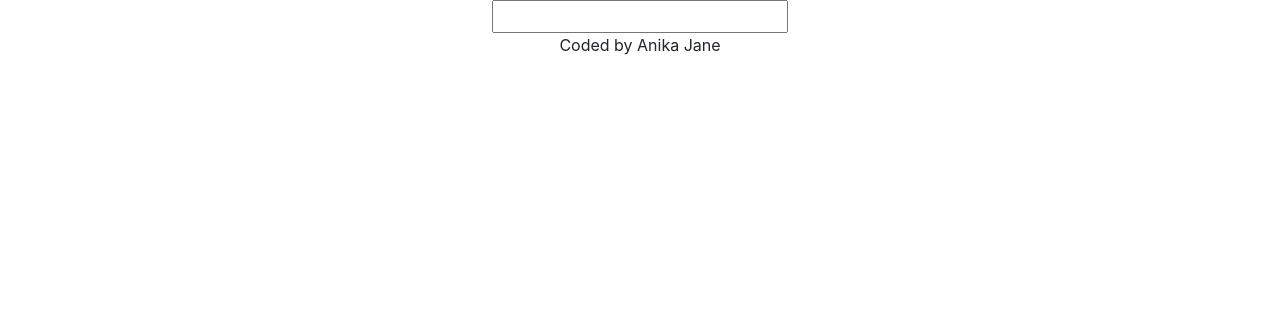
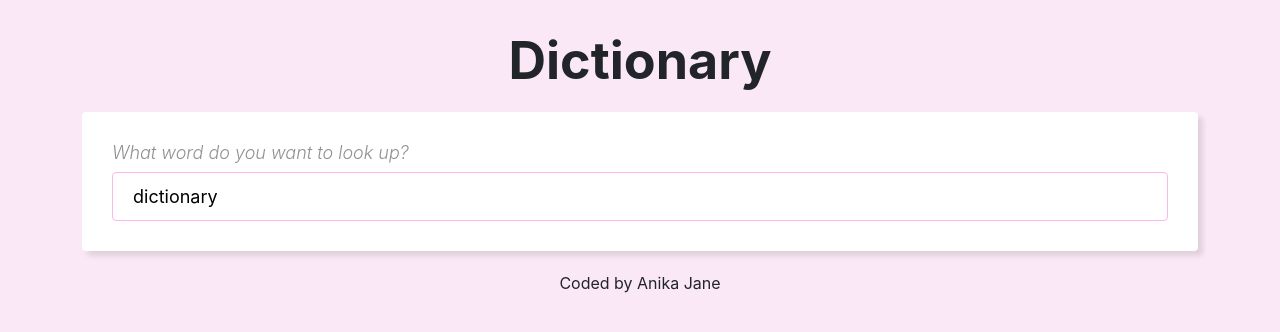
Before and after one commit to anika-jane/dictionary-app, a React (Create React App) app: page / in a window 1280 px wide. Shown: the top 332 px of the page. Built offline with nearby package versions, Linux system fonts and the light colour scheme; no server answers.

Commit message:
styled all of the components

```diff
--- a/src/App.css
+++ b/src/App.css
@@ -1,38 +1,24 @@
-.App {
-  text-align: center;
+body {
+background: #fbe8f6
 }
 
-.App-logo {
-  height: 40vmin;
-  pointer-events: none;
+a {
+  color: blue;
 }
 
-@media (prefers-reduced-motion: no-preference) {
-  .App-logo {
-    animation: App-logo-spin infinite 20s linear;
-  }
+h1 {
+  margin: 30px 0 20px 0;
+  text-align: center;
+  font-weight: bold;
+  font-size: 52px;
 }
 
-.App-header {
-  background-color: #282c34;
-  min-height: 100vh;
-  display: flex;
-  flex-direction: column;
-  align-items: center;
-  justify-content: center;
-  font-size: calc(10px + 2vmin);
-  color: white;
+h5 {
+  text-align: center;
+  font-weight: 300;
 }
 
-.App-link {
-  color: #61dafb;
+.App.footer {
+  text-align: center;
+  margin: 3-px 0;
 }
-
-@keyframes App-logo-spin {
-  from {
-    transform: rotate(0deg);
-  }
-  to {
-    transform: rotate(360deg);
-  }
-}
--- a/src/App.js
+++ b/src/App.js
@@ -7,9 +7,11 @@ export default function App() {
     <div className="App">
       <div className="container">
       <header className="#">
+        <h1>Dictionary</h1>
+
       </header>
       <main>
-        <Dictionary />
+        <Dictionary defaultKeyword="dictionary" />
       </main>
       <footer className="text-center">Coded by Anika Jane</footer>
       </div>
--- a/src/Dictionary.css
+++ b/src/Dictionary.css
@@ -1,3 +1,25 @@
 .Dictionary {
     font-size: large;
 }
+
+.Dictionary section {
+    background: white;
+    padding: 30px;
+    border-radius: 4px;
+    box-shadow: 5px 5px 5px rgba(0, 0, 0, 0.1);
+    margin: 20px 0;
+}
+
+.Dictionary input {
+    width: 100%;
+    padding: 10px 20px;
+    border: 1px solid #fdb5ea;
+    border-radius: 4px;;
+}
+
+.Dictionary h5 {
+    opacity: 0.5;
+    font-size: 18px;
+    font-style: italic;
+    text-align: left;
+}
--- a/src/Dictionary.js
+++ b/src/Dictionary.js
@@ -3,32 +3,48 @@ import "./Dictionary.css";
 import axios from "axios";
 import Results from "./Results"
 
-export default function Dictionary() {
-    let [keyword, setKeyword] = useState("");
+export default function Dictionary(props) {
+    let [keyword, setKeyword] = useState(props.defaultKeyword);
     let [results, setResults] = useState(null);
+    let [loaded, setLoaded] = useState(false);
 
     function handleResponse(response) {
        setResults(response.data[0]);
     }
 
-    function search(event) {
-        event.preventDefault();
-
+    function search() {
         let apiUrl = `https://api.dictionaryapi.dev/api/v2/entries/en_US/${keyword}`;
         axios.get(apiUrl).then(handleResponse);
     }
 
-
+    function handleSubmit(event) {
+        event.preventDefault();
+        search();
+    }
 
     function handleKeywordChange(event) {
         setKeyword(event.target.value);
     }
 
+    function load() {
+        setLoaded(true);
+        search();
+    }
+
+    if (loaded) {
     return (<div className="Dictionary">
-        <form onSubmit={search}>
-            <input type="search" onChange={handleKeywordChange} />
+        <section>
+            <h5>What word do you want to look up?</h5>
+        <form onSubmit={handleSubmit}>
+            <input type="search" onChange={handleKeywordChange}
+            defaultValue={props.defaultKeyword} />
         </form>
+        </section>
         <Results results={results} />
     </div>
     );
+} else {
+    load();
+    return "loading";
 }
+}
--- /dev/null
+++ b/src/Meaning.css
@@ -0,0 +1,13 @@
+.Meaning h3 {
+    font-size: 30px;
+    line-height: 1.5;
+    font-weight: bold;
+    color: #fdb5ea;
+}
+
+.Meaning .example {
+    font-size: 16px;
+    opacity: 0.5;
+    font-style: italic;
+    margin-top: 10px;
+}
--- a/src/Meaning.js
+++ b/src/Meaning.js
@@ -1,5 +1,6 @@
 import React from "react";
 import Synonyms from "./Synonyms";
+import "./Meaning.css";
 
 export default function Meaning(props) {
     return (
@@ -8,13 +9,15 @@ export default function Meaning(props) {
             {props.meaning.definitions.map(function (definition, index) {
                 return (
                     <div key={index}>
-                    <p>
-                       <strong>Definition:</strong> {definition.definition}
-                        <br />
-                        <strong>Example:</strong>
-                        <em>{definition.example}</em>
+
+                       <div className="definition">
+                        {definition.definition}
+                        </div>
+
+
+                        <div className="example">
+                        {definition.example}</div>
                         <Synonyms synonyms={definition.synonyms} />
-                    </p>
                     </div>
                 );
             })}
--- /dev/null
+++ b/src/Phonetic.css
@@ -0,0 +1,27 @@
+.Phonetic {
+    height: 40px;
+    margin-right: 10px;
+}
+
+.Phonetic a {
+    border: 1px solid #fdb5ea;
+color: #fdb5ea;
+    border-radius: 15px;
+    text-decoration: none;
+    padding: 5px 10px;
+    transition: all 150ms ease-in-out;
+    font-size: 16px;
+    margin-right: 10px;
+}
+
+.Phonetic a:hover {
+    background: #fdb5ea;
+    color: white;
+    font-weight: bold;
+}
+
+.Phonetic .text {
+    opacity: 0.5;
+    font-size: 16px;
+    font-style: italic;
+}
--- a/src/Phonetic.js
+++ b/src/Phonetic.js
@@ -1,4 +1,5 @@
 import React from "react";
+import "./Phonetic.css";
 
 export default function Phonetic(props) {
 
@@ -7,8 +8,7 @@ export default function Phonetic(props) {
             <a href={props.phonetic.audio} target="_blank" rel="noreferrer">
                 Listen
             </a>
-            <br />
-            {props.phonetic.text}
+            <span className="text">{props.phonetic.text}</span>
         </div>
     );
 
--- /dev/null
+++ b/src/Results.css
@@ -0,0 +1,5 @@
+.Results h2 {
+    font-size: 36px;
+    font-weight: bold;
+    line-height: 1.5;
+}
--- a/src/Results.js
+++ b/src/Results.js
@@ -1,12 +1,13 @@
 import React from "react";
 import Meaning from "./Meaning";
 import Phonetic from "./Phonetic";
-
+import "./Results.css";
 
 export default function Results(props) {
     if (props.results) {
     return (
     <div className="Results">
+        <section>
         <h2>{props.results.word}</h2>
         {props.results.phonetics.map(function(phonetic, index){
             return (
@@ -15,12 +16,13 @@ export default function Results(props) {
                 </div>
             );
         })}
+        </section>
         {props.results.meanings.map(function
         (meaning, index) {
             return (
-                <div key={index}>
+                <section key={index}>
                 <Meaning meaning={meaning} />
-                </div>
+                </section>
             );
         })}
     </div>
--- /dev/null
+++ b/src/Synonyms.css
@@ -0,0 +1,10 @@
+.Synonyms {
+margin: 15px 0 0;
+padding: 0;
+}
+
+.Synonyms li {
+    font-size: 16px;
+    display: inline-block;
+    padding-right: 15px;
+}
--- a/src/Synonyms.js
+++ b/src/Synonyms.js
@@ -1,4 +1,5 @@
 import React from "react";
+import "./Synonyms.css";
 
 export default function Synonyms(props) {
   if (props.synonyms) {
```
